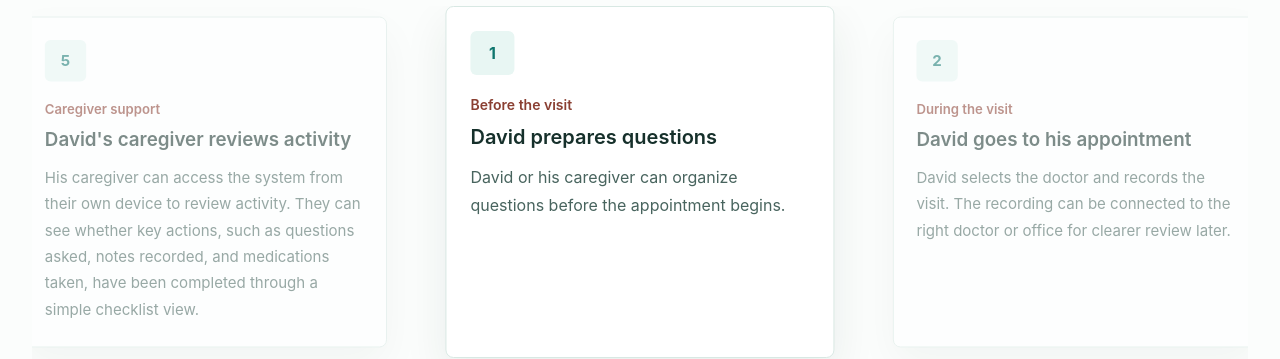
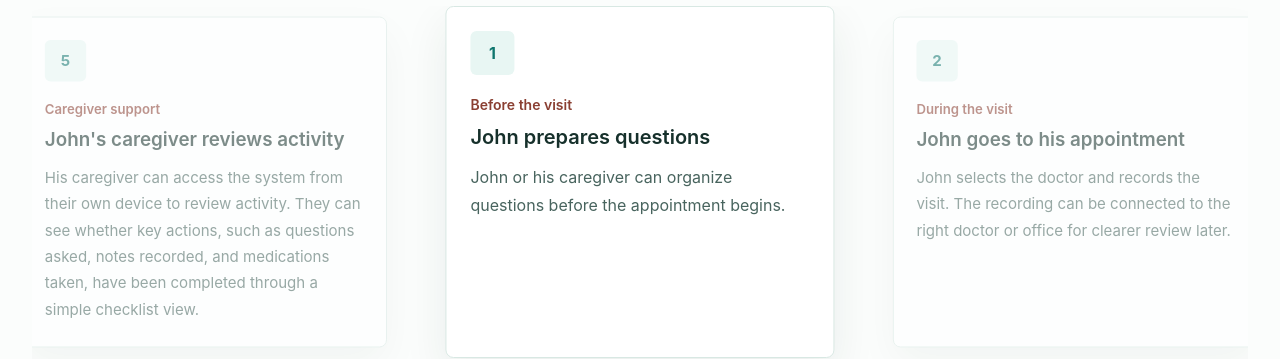
Before and after one commit to empursley/Medicine, a React (Vite) app: page / in a window 1280 px wide. Shown: the part 1020-1379 px from the top of the page. Built offline with nearby package versions, Linux system fonts and the light colour scheme.

Commit message:
changed david to john

```diff
--- a/src/App.jsx
+++ b/src/App.jsx
@@ -12,27 +12,27 @@ const heroPhrases = ['retain key visit information.', 'organize follow-up detail
 const steps = [
   {
     eyebrow: 'Before the visit',
-    title: 'David prepares questions',
-    body: 'David or his caregiver can organize questions before the appointment begins.',
+    title: 'John prepares questions',
+    body: 'John or his caregiver can organize questions before the appointment begins.',
   },
   {
     eyebrow: 'During the visit',
-    title: 'David goes to his appointment',
-    body: 'David selects the doctor and records the visit. The recording can be connected to the right doctor or office for clearer review later.',
+    title: 'John goes to his appointment',
+    body: 'John selects the doctor and records the visit. The recording can be connected to the right doctor or office for clearer review later.',
   },
   {
     eyebrow: 'After the visit',
-    title: 'David reviews structured visit notes',
+    title: 'John reviews structured visit notes',
     body: 'The conversation can be transcribed and summarized into notes, answers, and medication details.',
   },
   {
     eyebrow: 'Between visits',
-    title: 'David tracks medications',
-    body: 'David can set a structured medication schedule, including dosage and timing. The system provides reminders to help ensure medications are taken correctly and consistently.',
+    title: 'John tracks medications',
+    body: 'John can set a structured medication schedule, including dosage and timing. The system provides reminders to help ensure medications are taken correctly and consistently.',
   },
   {
     eyebrow: 'Caregiver support',
-    title: "David's caregiver reviews activity",
+    title: "John's caregiver reviews activity",
     body: 'His caregiver can access the system from their own device to review activity. They can see whether key actions, such as questions asked, notes recorded, and medications taken, have been completed through a simple checklist view.',
   },
 ];
@@ -346,7 +346,7 @@ function HowItWorks() {
       <div
         className="relative min-h-[30rem] overflow-hidden focus:outline-none md:min-h-[25rem]"
         role="list"
-        aria-label="How Praxis Medical Systems works from David's perspective"
+        aria-label="How Praxis Medical Systems works from John's perspective"
         tabIndex={0}
         onWheel={handleWheel}
         onTouchStart={handleTouchStart}
```
